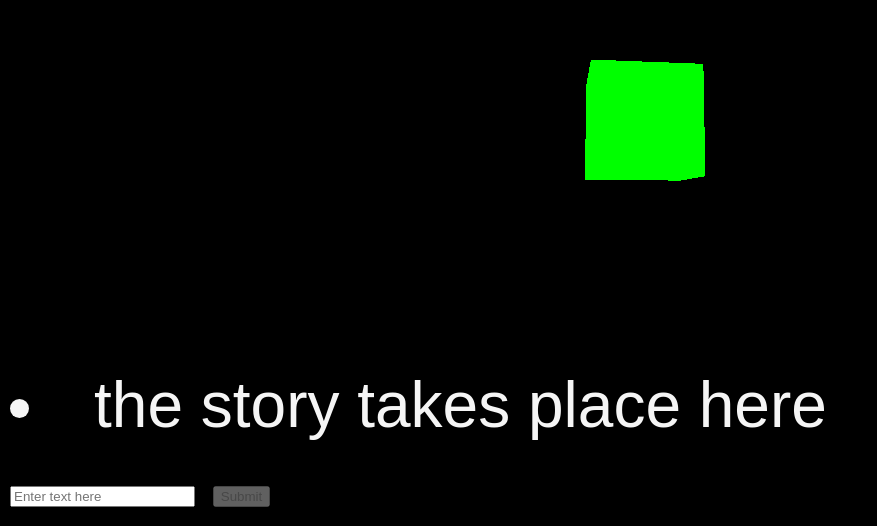
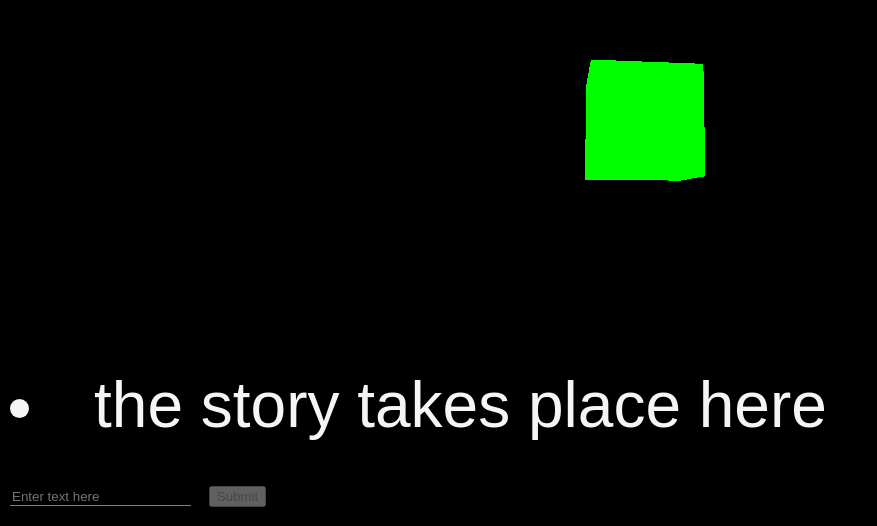
Before and after one commit to ohsnaplol/our-story, a website: page index.html in a window 1280 px wide. Shown: the part 274-800 px from the top of the page, without its empty margins (0-877 px from the left). Drawn offline with nearby package versions, Linux system fonts and the light colour scheme.

Commit message:
prettify input

```diff
--- a/style.css
+++ b/style.css
@@ -20,3 +20,10 @@ body {
   margin: 0;
   padding: 0;
 }
+#hud input {
+  color: whitesmoke;
+  border: 0;
+  outline: 0;
+  background: transparent;
+  border-bottom: 1px solid gray;
+}
```
